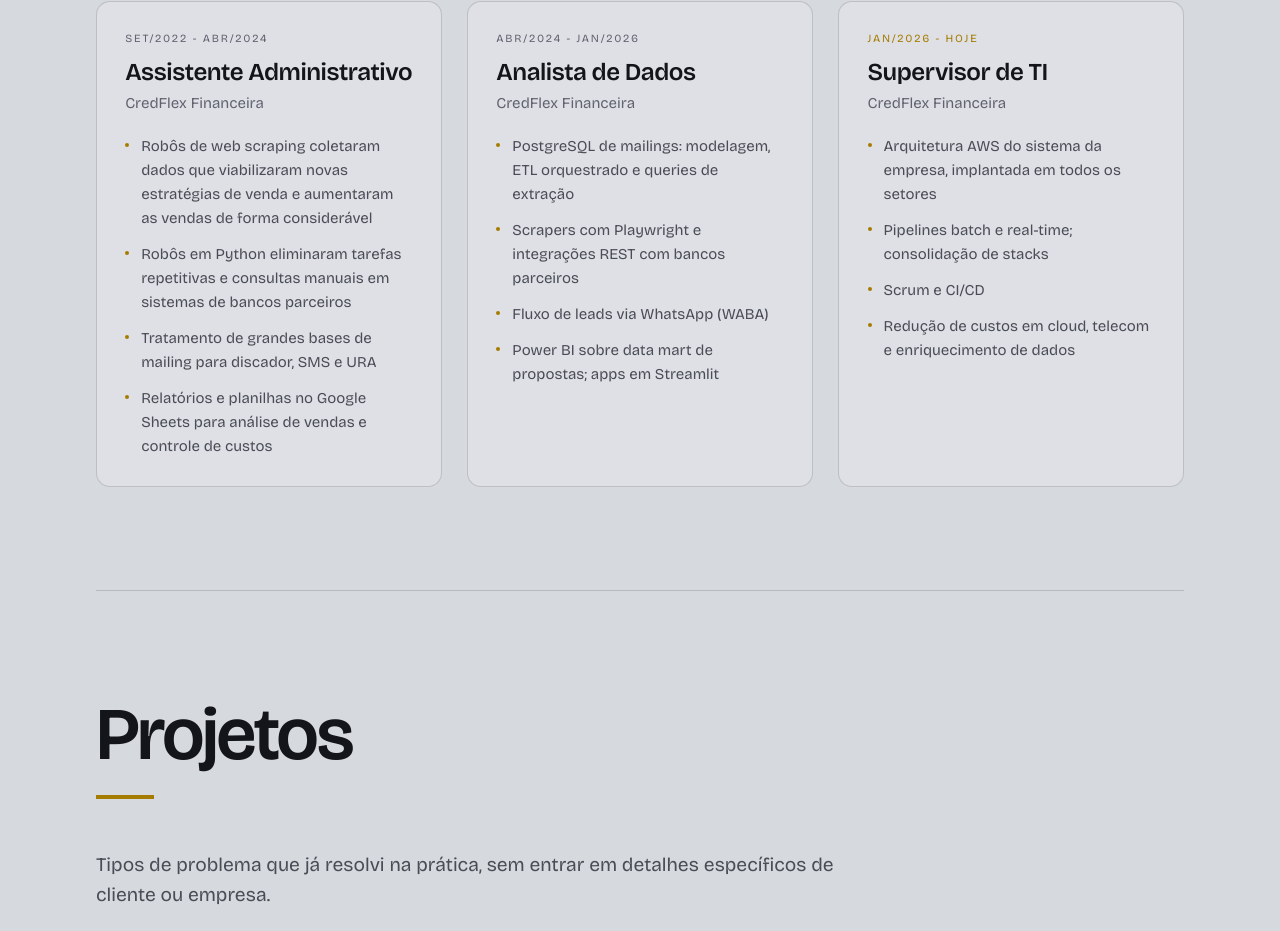
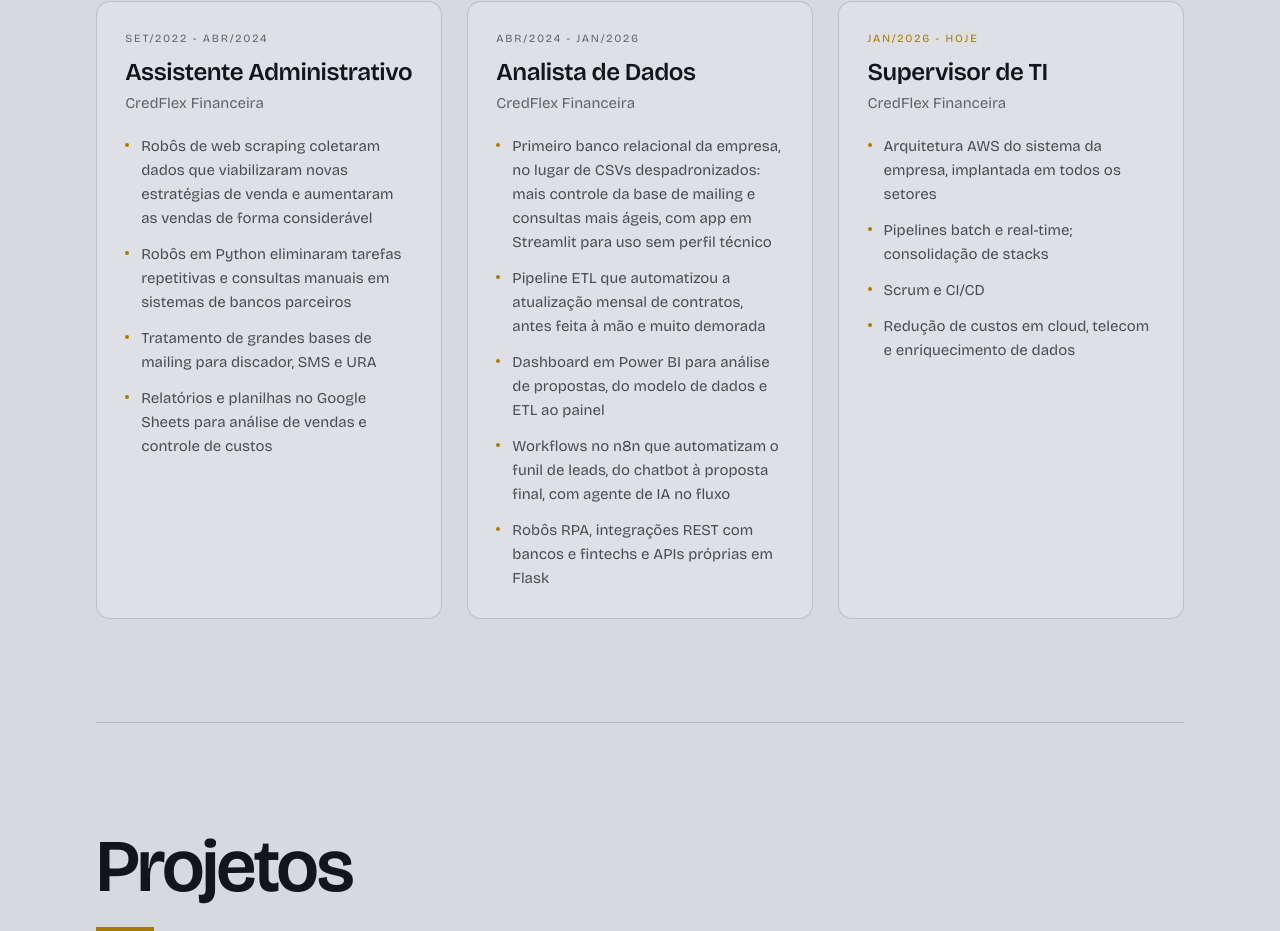
Before and after one commit to douglazcandido/douglazcandido.com, a React (Vite) app: page / in a window 1280 px wide. Shown: the part 1895-2826 px from the top of the page. Built offline with nearby package versions, Linux system fonts and the light colour scheme.

Commit message:
feat: atualiza os tópicos de Assistente Administrativo e Analista de Dados

```diff
--- a/src/i18n/en.ts
+++ b/src/i18n/en.ts
@@ -55,10 +55,11 @@ export const en: Dict = {
         title: "Data Analyst",
         period: "Apr/2024 - Jan/2026",
         items: [
-          "Mailing PostgreSQL: data modeling, orchestrated ETL and extraction queries",
-          "Playwright scrapers and REST integrations with partner banks",
-          "Lead flow through WhatsApp (WABA)",
-          "Power BI on a proposals data mart; Streamlit apps",
+          "The company's first relational database, replacing inconsistent CSVs: more control over the mailing base and faster queries, with a Streamlit app for non-technical users",
+          "ETL pipeline that automated the monthly contract update, previously done by hand and very time-consuming",
+          "Power BI dashboard for proposal analysis, from the data model and ETL to the dashboard",
+          "n8n workflows that automate the lead funnel, from the chatbot to the final proposal, with an AI agent in the flow",
+          "RPA bots, REST integrations with banks and fintechs, and in-house APIs in Flask",
         ],
       },
       {
--- a/src/i18n/es.ts
+++ b/src/i18n/es.ts
@@ -55,10 +55,11 @@ export const es: Dict = {
         title: "Analista de Datos",
         period: "abr/2024 - ene/2026",
         items: [
-          "PostgreSQL de mailings: modelado, ETL orquestado y consultas de extracción",
-          "Scrapers con Playwright e integraciones REST con bancos socios",
-          "Flujo de leads por WhatsApp (WABA)",
-          "Power BI sobre un data mart de propuestas; apps en Streamlit",
+          "Primera base de datos relacional de la empresa, en lugar de CSVs sin estandarizar: más control de la base de mailing y consultas más ágiles, con una app en Streamlit para uso sin perfil técnico",
+          "Pipeline ETL que automatizó la actualización mensual de contratos, antes hecha a mano y muy lenta",
+          "Dashboard en Power BI para análisis de propuestas, del modelo de datos y ETL al panel",
+          "Workflows en n8n que automatizan el embudo de leads, del chatbot a la propuesta final, con un agente de IA en el flujo",
+          "Robots RPA, integraciones REST con bancos y fintechs y APIs propias en Flask",
         ],
       },
       {
--- a/src/i18n/pt.ts
+++ b/src/i18n/pt.ts
@@ -57,10 +57,11 @@ export const pt = {
         title: "Analista de Dados",
         period: "abr/2024 - jan/2026",
         items: [
-          "PostgreSQL de mailings: modelagem, ETL orquestrado e queries de extração",
-          "Scrapers com Playwright e integrações REST com bancos parceiros",
-          "Fluxo de leads via WhatsApp (WABA)",
-          "Power BI sobre data mart de propostas; apps em Streamlit",
+          "Primeiro banco relacional da empresa, no lugar de CSVs despadronizados: mais controle da base de mailing e consultas mais ágeis, com app em Streamlit para uso sem perfil técnico",
+          "Pipeline ETL que automatizou a atualização mensal de contratos, antes feita à mão e muito demorada",
+          "Dashboard em Power BI para análise de propostas, do modelo de dados e ETL ao painel",
+          "Workflows no n8n que automatizam o funil de leads, do chatbot à proposta final, com agente de IA no fluxo",
+          "Robôs RPA, integrações REST com bancos e fintechs e APIs próprias em Flask",
         ],
       },
       {
```
